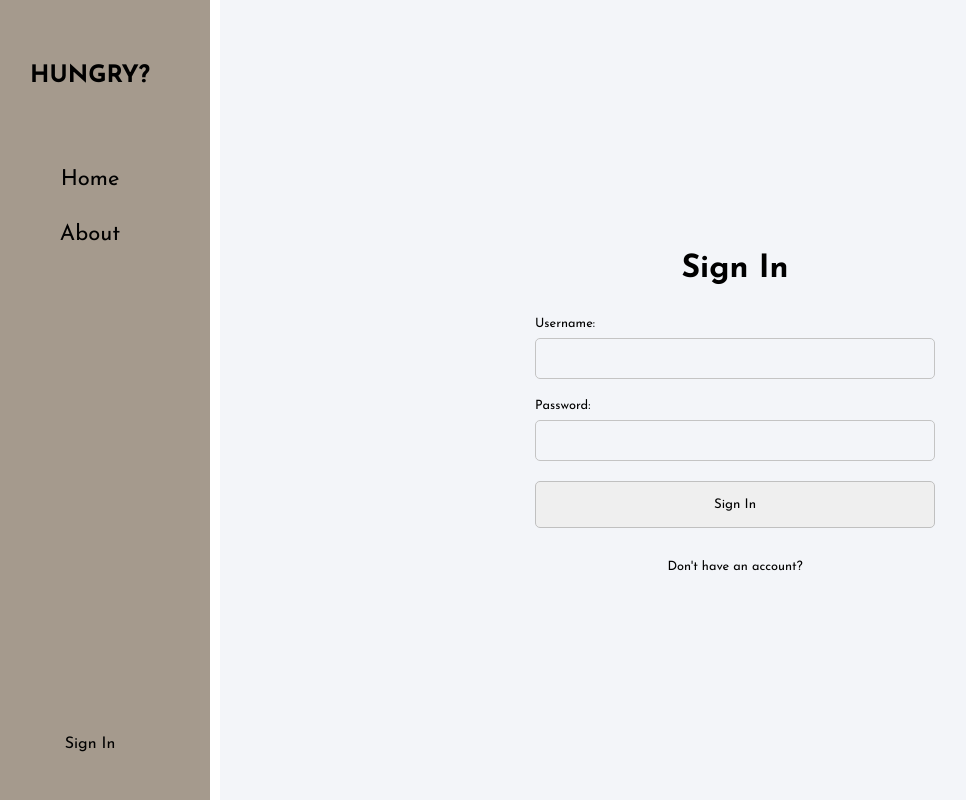
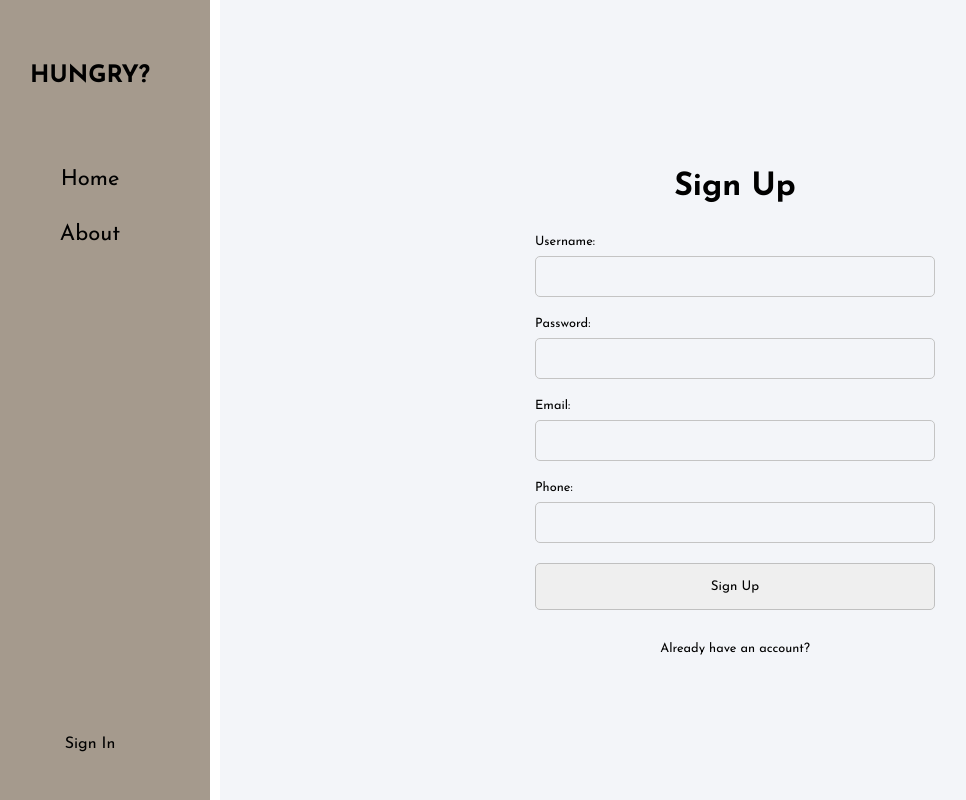
Before and after one commit to codestates/Are-You-Hungry-client, a React (Create React App) app in the folder client/: page / in a window 1280 px wide. Shown: the whole page, without its empty margins (30-996 px from the left). Built offline with nearby package versions, Linux system fonts and the light colour scheme.

Commit message:
Created SignUp page and styled it

```diff
--- a/client/src/App.js
+++ b/client/src/App.js
@@ -1,11 +1,12 @@
 import React from "react";
 import SignIn from "./pages/SignIn";
+import SignUp from "./pages/SignUp";
 import "./App.css";
 
 const App = () => {
   return (
     <>
-      <SignIn />
+      <SignUp />
     </>
   );
 };
--- a/client/src/pages/Signup.js
+++ b/client/src/pages/Signup.js
@@ -1,13 +1,38 @@
 import React from "react";
 import SideBar from "../components/SideBar";
+import "../styles/SignIn.css";
 
 const SignUp = () => {
   return (
     <>
-      <SideBar />
-      {/* <SignUp /> Need to fill in with actual HTML */}
+      <SideBar isLoggedIn={false} />
+      <main class="main">
+        <form className="signup-form">
+          <h2>Sign Up</h2>
+          <div className="input-field">
+            <label htmlFor="username">Username:</label>
+            <input type="text" id="username" required />
+          </div>
+          <div className="input-field">
+            <label htmlFor="password">Password: </label>
+            <input type="password" id="password" required />
+          </div>
+          <div className="input-field">
+            <label htmlFor="email">Email: </label>
+            <input type="email" id="email" required />
+          </div>
+          <div className="input-field">
+            <label htmlFor="phone">Phone:</label>
+            <input type="tel" id="phone" required />
+          </div>
+          <div className="button">
+            <input type="submit" value="Sign Up" />
+          </div>
+          <a href="#">Already have an account?</a>
+        </form>
+      </main>
     </>
   );
 };
 
-export default SignUP;
+export default SignUp;
```
